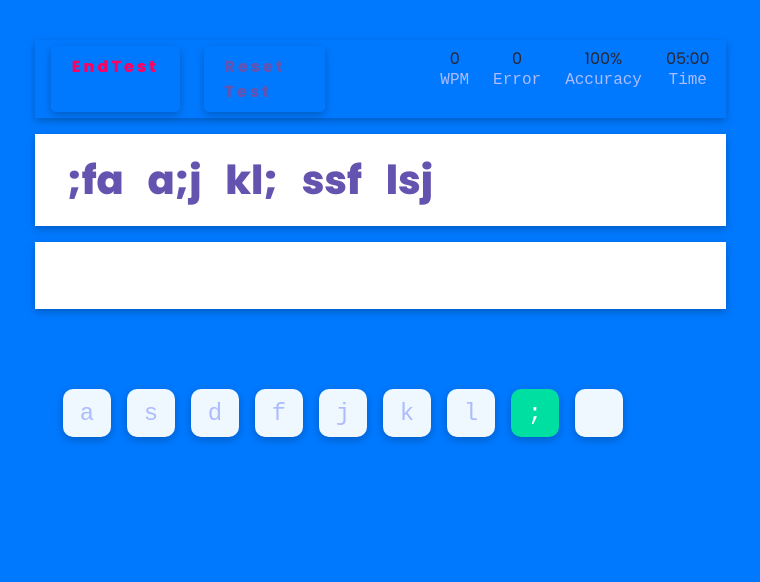
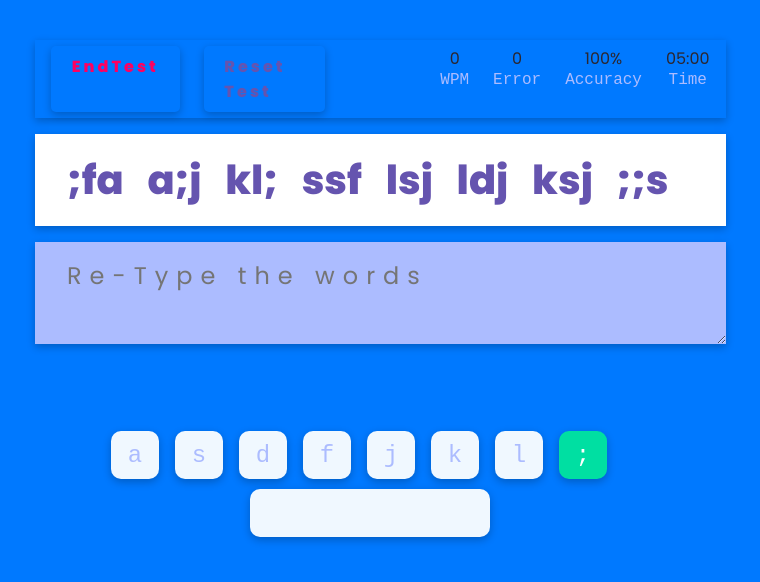
Before and after one commit to rahulkr-dev/touch-typing, a React (Create React App) app: page / in a window 1280 px wide. Shown: the top 582 px of the page, without its empty margins (157-917 px from the left). Built offline with nearby package versions, Linux system fonts and the light colour scheme.

Commit message:
Done almost

```diff
--- a/src/App.css
+++ b/src/App.css
@@ -48,3 +48,12 @@ color: white;
 .displayBlock{
   display: block;
 }
+
+.spaceBar{
+  width: 15rem;
+  position: absolute;
+  top: 120%;
+  left: 28%;
+  /* transform: translateY(150%); */
+  /* transform: translateX(-150%); */
+}
--- a/src/app/typingSlice.js
+++ b/src/app/typingSlice.js
@@ -31,7 +31,7 @@ const generateWord = (length, spaceAfter) => {
 
 
 const initialState = {
-  displayChar: generateWord(15,3),
+  displayChar: generateWord(24,3),
   totalChar: 0,
   typedChar: "",
   typedCorrectChar: "",
--- a/src/components/displayKeyboard/Keys.jsx
+++ b/src/components/displayKeyboard/Keys.jsx
@@ -6,7 +6,7 @@ const Keys = ({ value }) => {
   console.log(nextChar);
   const flag = nextChar == value;
   return (
-    <span className={`${style.button} ${flag ? "active" : "not-active"}`}>
+    <span className={`${style.button} ${flag ? "active" : "not-active"} ${value==" "?"spaceBar":""}`}>
       {value}
     </span>
   );
--- a/src/components/keysToType/keys.module.css
+++ b/src/components/keysToType/keys.module.css
@@ -1,7 +1,7 @@
 .container{
     padding: 1rem 2rem;
-    /* background-color: var(--backgroundColor); */
     background-color: white;
+    /* background-color: var(--lightGray); */
     color: var(--purple);
     font-size: 2.5rem;
     /* letter-spacing: 10px; */
--- a/src/components/result/Time.jsx
+++ b/src/components/result/Time.jsx
@@ -1,7 +1,7 @@
 import React, { useState, useRef, useEffect } from "react";
 import style from "./result.module.css";
 import { useSelector,useDispatch } from "react-redux";
-import { setTime } from "../../app/typingSlice";
+import { setTime,testEnd } from "../../app/typingSlice";
 const Time = () => {
 
   const { testStarted,totalTime } = useSelector((state) => state.touchTyping);
@@ -13,7 +13,7 @@ const Time = () => {
       ref.current = setInterval(() => {
         // setTime((prevTime) => prevTime - 1);
         dispatch(setTime())
-        console.log(Date.now())
+        // console.log(Date.now())
       }, 1000);
     }
 
@@ -30,6 +30,10 @@ const Time = () => {
       .padStart(2, "0")}`;
   };
 
+  if(totalTime==0){
+    dispatch(testEnd())
+  }
+
   return (
     <div className={style.box}>
       <div>{formatTime(totalTime)}</div>
--- a/src/components/typingBox/TypingBox.jsx
+++ b/src/components/typingBox/TypingBox.jsx
@@ -12,7 +12,7 @@ const TypingBox = () => {
   }
   return (
     <div className={style.container}>
-      <input className={style.inputBox} value={typedChar} onChange={handleChange} type="text" />
+      <textarea placeholder='Re-Type the words' className={style.inputBox} value={typedChar} onChange={handleChange} type="text" />
     </div>
   )
 }
--- a/src/components/typingBox/typingBox.module.css
+++ b/src/components/typingBox/typingBox.module.css
@@ -16,7 +16,7 @@ width: 70%;
     box-shadow: var(--pBShadow);
     outline: none;
     /* background-color: var(--backgroundColor); */
-    background-color: white;
+    background-color: var(--lightGray);
     color: var(--displayWord);
 }
 
```
